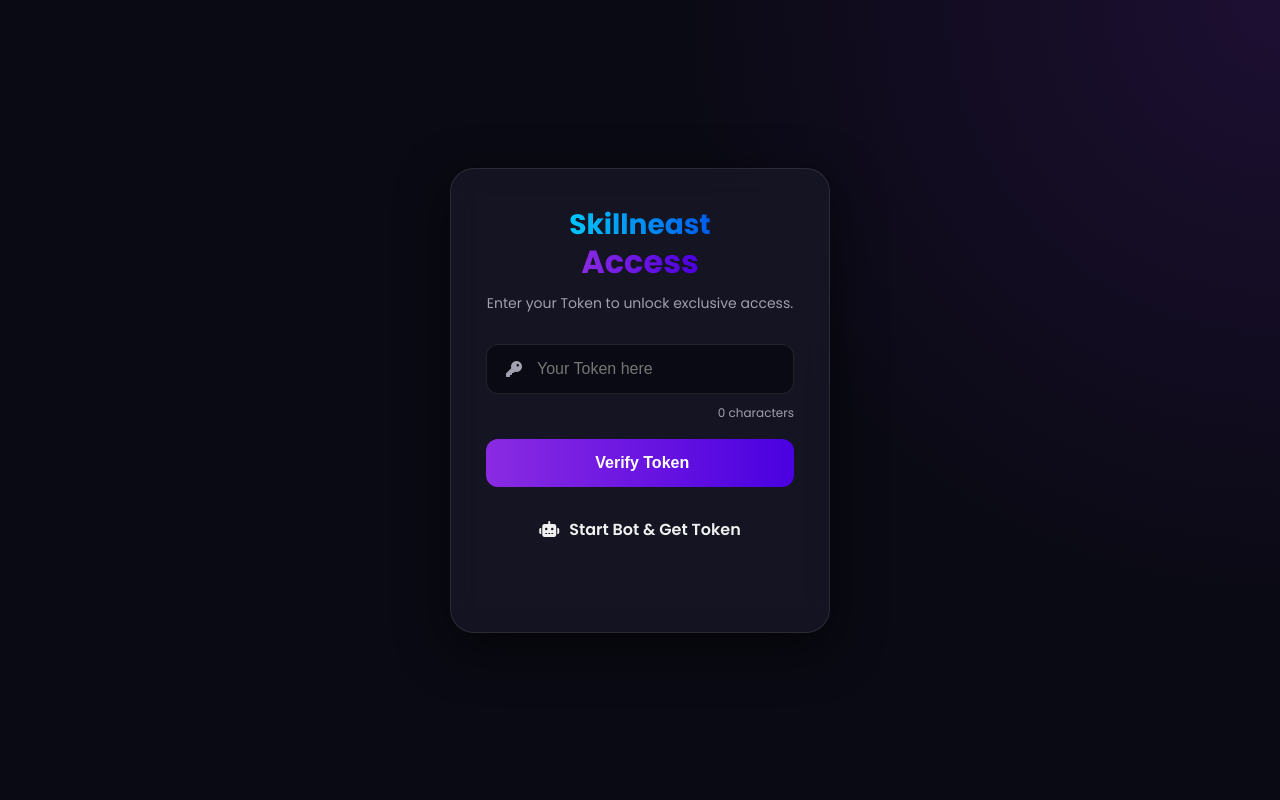
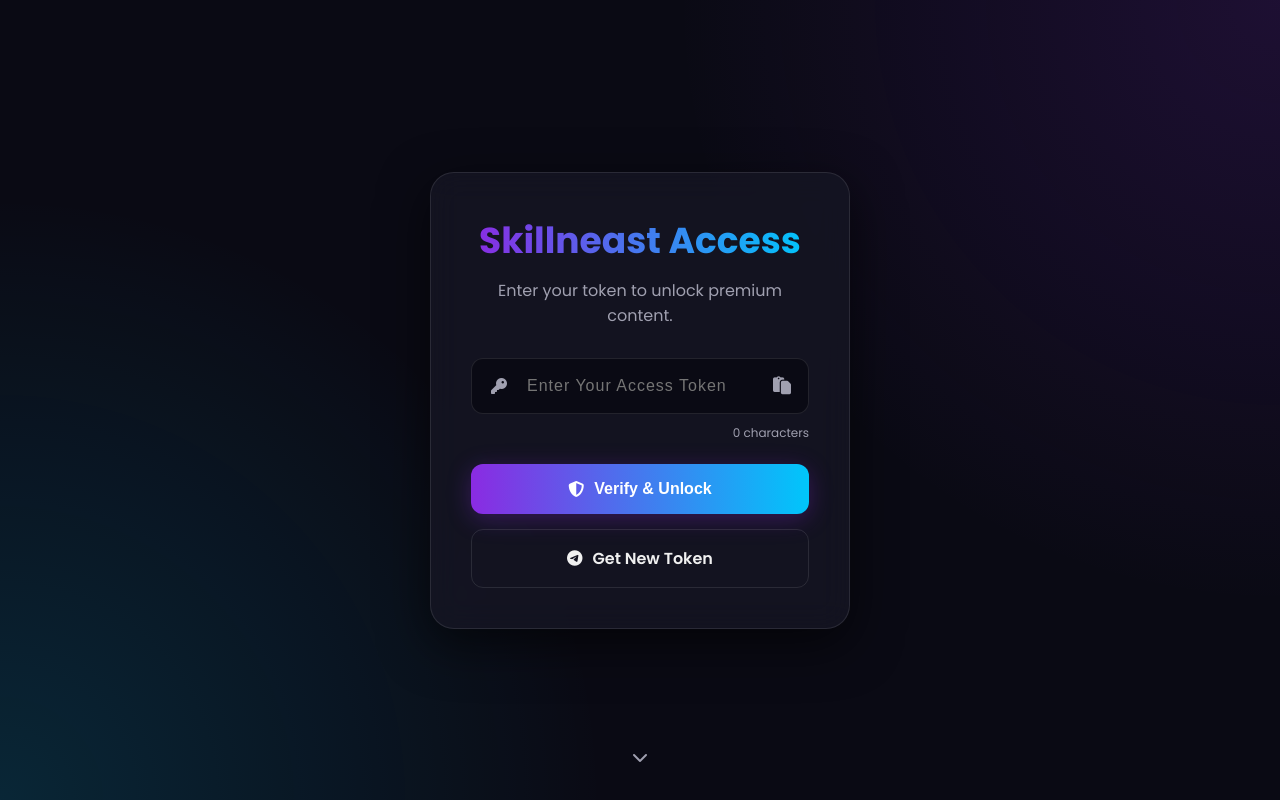
Before and after one commit to skillneast/Skillneastauth, a plain HTML site: page index.html in a window 1280 px wide. Shown: the top 800 px of the page. Drawn offline with Linux system fonts and the light colour scheme.

Commit message:
Update index.html

```diff
--- a/index.html
+++ b/index.html
@@ -3,215 +3,316 @@
 <head>
     <meta charset="UTF-8">
     <meta name="viewport" content="width=device-width, initial-scale=1.0">
-    <title>Skillneast Verification</title>
-    <!-- Google Fonts -->
+    <title>Skillneast Premium Access</title>
+
+    <!-- Icons and Fonts -->
+    <link rel="stylesheet" href="https://cdnjs.cloudflare.com/ajax/libs/font-awesome/6.5.1/css/all.min.css">
     <link rel="preconnect" href="https://fonts.googleapis.com">
     <link rel="preconnect" href="https://fonts.gstatic.com" crossorigin>
-    <link href="https://fonts.googleapis.com/css2?family=Poppins:wght@400;500;600;700&display=swap" rel="stylesheet">
-    <!-- Font Awesome Icons -->
-    <link rel="stylesheet" href="https://cdnjs.cloudflare.com/ajax/libs/font-awesome/6.5.1/css/all.min.css">
+    <link href="https://fonts.googleapis.com/css2?family=Poppins:wght@400;500;600;700;800&display=swap" rel="stylesheet">
+
     <style>
         :root {
-            --primary-gradient: linear-gradient(90deg, #8A2BE2, #4A00E0);
-            --secondary-gradient: linear-gradient(90deg, #00C6FB, #005BEA);
             --bg-color: #0a0a14;
-            --card-bg-color: rgba(22, 22, 36, 0.9);
-            --text-color: #f0f0f0;
-            --text-muted-color: #a0a0b0;
+            --card-bg-color: rgba(22, 22, 36, 0.8);
             --border-color: rgba(255, 255, 255, 0.1);
-            --success-color: #2ecc71;
-            --error-color: #e74c3c;
+            --text-primary: #f0f0f0;
+            --text-secondary: #a0a0b0;
+            --gradient-start: #8A2BE2;
+            --gradient-end: #00C6FB;
+            --success-bg: rgba(34, 197, 94, 0.1);
+            --success-text: #22c55e;
+            --error-bg: rgba(239, 68, 68, 0.1);
+            --error-text: #ef4444;
+        }
+        * { margin: 0; padding: 0; box-sizing: border-box; }
+        html { scroll-behavior: smooth; }
+        body {
+            font-family: 'Poppins', sans-serif;
+            /* === NAYA PREMIUM BACKGROUND === */
+            background: var(--bg-color);
+            background-image:
+                radial-gradient(circle at 100% 0%, rgba(138, 43, 226, 0.15) 0%, transparent 40%),
+                radial-gradient(circle at 0% 100%, rgba(0, 198, 251, 0.15) 0%, transparent 40%);
+            background-attachment: fixed;
+            color: var(--text-primary);
+            overflow-x: hidden;
         }
 
-        * { margin: 0; padding: 0; box-sizing: border-box; }
-
-        body {
-            font-family: 'Poppins', sans-serif;
-            background: var(--bg-color) radial-gradient(circle at 100% 0%, rgba(138, 43, 226, 0.15) 0%, rgba(10, 10, 20, 0) 40%);
-            color: var(--text-color);
-            display: flex;
-            justify-content: center;
-            align-items: center;
-            min-height: 100vh;
-            padding: 20px;
+        .page-section {
+            display: flex; justify-content: center; align-items: center;
+            min-height: 100vh; padding: 40px 20px; position: relative;
         }
 
-        .access-card {
-            background: var(--card-bg-color);
-            padding: 35px;
-            border-radius: 24px;
-            width: 100%;
-            max-width: 380px;
-            text-align: center;
-            border: 1px solid var(--border-color);
+        /* --- SCROLL ANIMATION --- */
+        .hidden { opacity: 0; transform: translateY(30px); transition: opacity 0.8s ease-out, transform 0.8s ease-out; }
+        .visible { opacity: 1; transform: translateY(0); }
+
+        /* --- AUTHENTICATION CARD --- */
+        .auth-container {
+            width: 100%; max-width: 420px; background-color: var(--card-bg-color);
+            padding: 40px; border-radius: 24px; border: 1px solid var(--border-color);
+            box-shadow: 0 15px 50px rgba(0, 0, 0, 0.6); text-align: center;
             backdrop-filter: blur(15px);
-            box-shadow: 0 15px 50px rgba(0, 0, 0, 0.6);
-            animation: fadeIn 1s ease-out;
         }
-
-        @keyframes fadeIn {
-            from { opacity: 0; transform: translateY(20px); }
-            to { opacity: 1; transform: translateY(0); }
+        .header { margin-bottom: 30px; }
+        .header .title {
+            font-size: 36px; font-weight: 700;
+            background-image: linear-gradient(90deg, var(--gradient-start), var(--gradient-end));
+            -webkit-background-clip: text; -webkit-text-fill-color: transparent;
+            margin-bottom: 10px;
         }
-
-        .card-header { margin-bottom: 30px; }
-        .title-group { display: flex; flex-direction: column; align-items: center; margin-bottom: 8px; }
-        .title-skillneast { font-size: 28px; font-weight: 700; background: var(--secondary-gradient); -webkit-background-clip: text; -webkit-text-fill-color: transparent; }
-        .title-access { font-size: 32px; font-weight: 700; background: var(--primary-gradient); -webkit-background-clip: text; -webkit-text-fill-color: transparent; line-height: 1; }
-        .card-header p { font-size: 14px; color: var(--text-muted-color); margin-top: 15px; }
+        .header p { color: var(--text-secondary); font-size: 16px; }
 
         .input-group { position: relative; margin-bottom: 10px; }
-        .input-group i { position: absolute; left: 20px; top: 50%; transform: translateY(-50%); color: var(--text-muted-color); }
-        #tokenInput { width: 100%; padding: 15px 15px 15px 50px; border-radius: 12px; border: 1px solid var(--border-color); background-color: var(--bg-color); color: var(--text-color); font-size: 16px; transition: all 0.3s ease; }
-        #tokenInput:focus { outline: none; border-color: var(--primary-color); box-shadow: 0 0 15px rgba(138, 43, 226, 0.3); }
-        .char-counter { text-align: right; font-size: 12px; color: var(--text-muted-color); margin-bottom: 20px; height: 15px; }
+        .input-group .icon { position: absolute; left: 20px; top: 50%; transform: translateY(-50%); color: var(--text-secondary); }
+        #tokenInput {
+            width: 100%; padding: 18px 55px 18px 55px; border-radius: 12px;
+            border: 1px solid var(--border-color); background-color: #0a0a14;
+            color: var(--text-primary); font-size: 16px; letter-spacing: 1px; transition: all 0.3s ease;
+        }
+        #tokenInput:focus {
+            outline: none; border-color: var(--gradient-end);
+            box-shadow: 0 0 20px rgba(0, 198, 251, 0.2);
+        }
+        .paste-btn {
+            position: absolute; right: 10px; top: 50%; transform: translateY(-50%);
+            background: none; border: none; color: var(--text-secondary);
+            font-size: 18px; cursor: pointer; padding: 8px; border-radius: 8px;
+            transition: color 0.3s, background-color 0.3s;
+        }
+        .paste-btn:hover { color: var(--text-primary); background-color: rgba(255, 255, 255, 0.1); }
+
+        .char-counter { text-align: right; font-size: 12px; color: var(--text-secondary); margin-bottom: 25px; height: 15px; }
 
         .btn {
-            width: 100%; padding: 15px; border: none; border-radius: 12px; font-size: 16px; font-weight: 600; cursor: pointer; display: flex; justify-content: center; align-items: center; gap: 10px; text-decoration: none;
-            position: relative; overflow: hidden; transition: transform 0.2s ease, box-shadow 0.2s ease;
+            width: 100%; padding: 16px; border: none; border-radius: 12px; font-size: 16px;
+            font-weight: 600; cursor: pointer; display: flex; justify-content: center;
+            align-items: center; gap: 10px; text-decoration: none; position: relative; overflow: hidden;
+            transition: transform 0.2s ease, box-shadow 0.3s ease;
         }
-        .btn::before { content: ''; position: absolute; top: 0; left: -100%; width: 75%; height: 100%; background: linear-gradient(120deg, transparent, rgba(255, 255, 255, 0.4), transparent); transition: left 0.7s ease-in-out; }
-        .btn:hover::before { left: 120%; }
-        .btn:hover { transform: translateY(-3px); box-shadow: 0 5px 25px rgba(0, 0, 0, 0.4); }
-        .btn-primary { background: var(--primary-gradient); color: white; margin-bottom: 15px; }
-        .btn-secondary { background-color: transparent; color: var(--text-color); border: 1px solid var(--secondary-gradient); }
-        #message { margin-top: 20px; font-weight: 500; min-height: 20px; }
-        .success { color: var(--success-color); }
-        .error { color: var(--error-color); }
+        .btn::before { content: ''; position: absolute; top: 0; left: -100%; width: 75%; height: 100%;
+            background: linear-gradient(120deg, transparent, rgba(255, 255, 255, 0.4), transparent);
+            transition: left 0.7s ease-in-out;
+        }
+        .btn:hover::before { left: 125%; }
+        .btn:hover { transform: translateY(-3px); }
+        .btn-primary {
+            background-image: linear-gradient(90deg, var(--gradient-start), var(--gradient-end));
+            color: white; margin-bottom: 15px; box-shadow: 0 5px 25px rgba(138, 43, 226, 0.3);
+        }
+        .btn-secondary { background-color: transparent; color: var(--text-primary); border: 1px solid var(--border-color); }
+
+        .message-box {
+            margin-top: 25px; font-weight: 500; min-height: 20px; padding: 12px;
+            border-radius: 8px; display: none; text-align: left;
+        }
+        .message-box.show { display: flex; align-items: center; gap: 10px; animation: slideDown 0.5s ease; }
+        @keyframes slideDown { from { opacity: 0; transform: translateY(-10px); } to { opacity: 1; transform: translateY(0); } }
+        .message-box.success { color: var(--success-text); background-color: var(--success-bg); border-left: 4px solid var(--success-text); }
+        .message-box.error { color: var(--error-text); background-color: var(--error-bg); border-left: 4px solid var(--error-text); }
+
+        .scroll-down-indicator {
+            position: absolute; bottom: 30px; left: 50%; transform: translateX(-50%);
+            color: var(--text-secondary); animation: bounce 2s infinite;
+        }
+        @keyframes bounce { 0%, 20%, 50%, 80%, 100% { transform: translate(-50%, 0); } 40% { transform: translate(-50%, -15px); } 60% { transform: translate(-50%, -7px); } }
+
+        /* --- HOW-IT-WORKS SECTION --- */
+        .info-section { align-items: flex-start; padding-top: 100px; }
+        .info-section h2 { font-size: 2.5rem; text-align: center; margin-bottom: 50px; }
+        .steps-container { display: flex; flex-wrap: wrap; justify-content: center; gap: 30px; }
+        .step-card {
+            background-color: var(--card-bg-color); border: 1px solid var(--border-color);
+            padding: 30px; border-radius: 20px; width: 300px;
+        }
+        .step-card .step-icon {
+            font-size: 30px; margin-bottom: 15px;
+            background-image: linear-gradient(135deg, var(--gradient-start), var(--gradient-end));
+            -webkit-background-clip: text; -webkit-text-fill-color: transparent;
+        }
+        .step-card h3 { font-size: 1.5rem; margin-bottom: 10px; }
+        .step-card p { color: var(--text-secondary); }
     </style>
 </head>
 <body>
-    <div class="access-card">
-        <div id="auth-section">
-            <div class="card-header">
-                <div class="title-group">
-                    <span class="title-skillneast">Skillneast</span>
-                    <span class="title-access">Access</span>
+
+    <div class="page-container">
+        <!-- SECTION 1: VERIFICATION -->
+        <section class="page-section">
+            <div class="auth-container hidden">
+                <div class="header">
+                    <h1 class="title">Skillneast Access</h1>
+                    <p>Enter your token to unlock premium content.</p>
                 </div>
-                <p>Enter your Token to unlock exclusive access.</p>
-            </div>
+
                 <div class="input-group">
-                <i class="fa-solid fa-key"></i>
-                <input type="text" id="tokenInput" placeholder="Your Token here">
+                    <i class="fa-solid fa-key icon"></i>
+                    <input type="text" id="tokenInput" placeholder="Enter Your Access Token">
+                    <button class="paste-btn" id="pasteBtn" title="Paste from clipboard">
+                        <i class="fa-solid fa-paste"></i>
+                    </button>
                 </div>
                 <p class="char-counter"><span id="charCount">0</span> characters</p>
-            <button class="btn btn-primary" id="verifyBtn" onclick="verifyToken()">
-                <span class="btn-text"><i class="fa-solid fa-shield-check"></i> Verify Token</span>
+
+                <button class="btn btn-primary" id="verifyBtn">
+                    <i class="fa-solid fa-shield-halved"></i>
+                    <span>Verify & Unlock</span>
                 </button>
-            <a href="https://t.me/Skillneastverifybot?start=true" target="_blank" class="btn btn-secondary">
-                <i class="fa-solid fa-robot"></i> Start Bot & Get Token
+
+                <a href="#" id="botLink" class="btn btn-secondary" target="_blank">
+                    <i class="fa-brands fa-telegram"></i>
+                    <span>Get New Token</span>
                 </a>
-            <p id="message"></p>
+
+                <div id="messageBox" class="message-box"></div>
             </div>
-        <div id="loading-section" style="display: none;">
-            <i class="fa-solid fa-spinner fa-spin" style="font-size: 40px; color: var(--secondary-gradient);"></i>
-            <p style="margin-top: 20px;">Checking your access status...</p>
+            <div class="scroll-down-indicator">
+                <i class="fa-solid fa-chevron-down"></i>
+            </div>
+        </section>
+
+        <!-- SECTION 2: HOW IT WORKS -->
+        <section class="page-section info-section">
+            <div class="info-content">
+                <h2 class="hidden">How It Works</h2>
+                <div class="steps-container">
+                    <div class="step-card hidden">
+                        <div class="step-icon"><i class="fa-solid fa-user-plus"></i></div>
+                        <h3>1. Join Channels</h3>
+                        <p>First, join our exclusive Telegram channels to become a part of the community.</p>
+                    </div>
+                    <div class="step-card hidden">
+                        <div class="step-icon"><i class="fa-solid fa-ticket"></i></div>
+                        <h3>2. Get Your Token</h3>
+                        <p>Our bot will provide you with a unique, temporary token for secure access.</p>
+                    </div>
+                    <div class="step-card hidden">
+                        <div class="step-icon"><i class="fa-solid fa-unlock-keyhole"></i></div>
+                        <h3>3. Unlock Content</h3>
+                        <p>Enter the token here to get instant access to all our premium resources.</p>
                     </div>
                 </div>
+            </div>
+        </section>
+    </div>
 
-    <!-- Firebase SDK Scripts -->
-    <script src="https://www.gstatic.com/firebasejs/8.10.1/firebase-app.js"></script>
-    <script src="https://www.gstatic.com/firebasejs/8.10.1/firebase-database.js"></script>
+    <!-- Firebase SDKs -->
+    <script src="https://www.gstatic.com/firebasejs/9.6.1/firebase-app-compat.js"></script>
+    <script src="https://www.gstatic.com/firebasejs/9.6.1/firebase-database-compat.js"></script>
 
     <script>
-        // --- YAHAN APNI FIREBASE CONFIGURATION DAALEIN ---
+        // ========================================================================
+        //                     CONFIGURATION (YAHAN BADLAAV KAREIN)
+        // ========================================================================
+
+        // ▼▼▼ APNA FIREBASE CONFIG YAHAN PASTE KAREIN ▼▼▼
         const firebaseConfig = {
             apiKey: "AIzaSyChwpbFb6M4HtG6zwjg0AXh7Lz9KjnrGZk",
             authDomain: "adminneast.firebaseapp.com",
             databaseURL: "https://adminneast-default-rtdb.firebaseio.com",
             projectId: "adminneast",
-            storageBucket: "adminneast.appspot.com",
+            storageBucket: "adminneast.firebasestorage.app",
             messagingSenderId: "883877553418",
-            appId: "1:883877553418:web:84ce8200f4b471bfffc6f3"
+            appId: "1:883877553418:web:84ce8200f4b471bfffc6f3",
+            measurementId: "G-PCH99BDF1S"
         };
+        // ▲▲▲ APNA FIREBASE CONFIG YAHAN PASTE KAREIN ▲▲▲
 
-        // --- YAHAN APNI MAIN WEBSITE KA URL DAALEIN ---
-        const REDIRECT_URL = "https://skillneastauth.vercel.app/";
+        const BOT_LINK = "https://t.me/Skillneastverifybot?start=true";
+        const REDIRECT_URL = "https://skillneastauth.vercel.app/"; // <-- Apna final destination link yahan daalein!
 
-        // Initialize Firebase
+        // ========================================================================
+        //               MAIN JAVASCRIPT LOGIC (ISKO NA BADLEIN)
+        // ========================================================================
+
+        // --- Initialize Firebase ---
         firebase.initializeApp(firebaseConfig);
-        const database = firebase.database();
+        const db = firebase.database();
 
-        // --- Main JavaScript Logic ---
+        // --- DOM Elements ---
         const tokenInput = document.getElementById('tokenInput');
+        const verifyBtn = document.getElementById('verifyBtn');
+        const pasteBtn = document.getElementById('pasteBtn');
         const charCount = document.getElementById('charCount');
-        const messageEl = document.getElementById('message');
-        const verifyBtn = document.getElementById('verifyBtn');
-        const btnText = verifyBtn.querySelector('.btn-text');
-        const authSection = document.getElementById('auth-section');
-        const loadingSection = document.getElementById('loading-section');
+        const messageBox = document.getElementById('messageBox');
+        const botLink = document.getElementById('botLink');
+        botLink.href = BOT_LINK;
 
-        // --- YEH NAYA CODE HAI (AUTO-REDIRECT KE LIYE) ---
-        window.onload = function() {
-            authSection.style.display = 'none';
-            loadingSection.style.display = 'block';
-
-            // Check karo ki user pehle se verified hai ya nahi
-            if (localStorage.getItem('skillneast_verified') === 'true') {
-                // Agar hai, to seedhe redirect kar do
-                window.location.href = REDIRECT_URL;
-            } else {
-                // Agar nahi, to login form dikhao
-                loadingSection.style.display = 'none';
-                authSection.style.display = 'block';
-            }
-        };
-
+        // --- Event Listeners ---
+        verifyBtn.addEventListener('click', verifyToken);
+        tokenInput.addEventListener('keypress', (e) => { if (e.key === 'Enter') verifyToken(); });
         tokenInput.addEventListener('input', () => { charCount.textContent = tokenInput.value.length; });
 
-        async function verifyToken() {
+        // --- NAYA WORKING PASTE BUTTON LOGIC ---
+        pasteBtn.addEventListener('click', async () => {
+            try {
+                const text = await navigator.clipboard.readText();
+                tokenInput.value = text;
+                // Manually trigger input event for the counter to update
+                tokenInput.dispatchEvent(new Event('input', { bubbles: true }));
+            } catch (err) {
+                console.error('Failed to read clipboard contents: ', err);
+                showMessage("Clipboard access denied. Please paste manually (Ctrl+V).", "error", "fa-ban");
+            }
+        });
+
+        // --- Core Verification Function ---
+        function verifyToken() {
             const token = tokenInput.value.trim();
-            messageEl.textContent = '';
-            messageEl.className = '';
-            if (!token) {
-                messageEl.textContent = 'Please enter a token first.';
-                messageEl.className = 'error';
-                return;
+            if (!token) { showMessage("Please enter a token first.", "error", "fa-triangle-exclamation"); return; }
+            verifyBtn.disabled = true;
+            verifyBtn.innerHTML = `<i class="fa-solid fa-spinner fa-spin"></i> Verifying...`;
+
+            const tokenRef = db.ref('tokens/' + token);
+            tokenRef.get().then((snapshot) => {
+                const currentTime = Math.floor(Date.now() / 1000);
+                if (snapshot.exists()) {
+                    const tokenData = snapshot.val();
+                    if (tokenData.used === true) {
+                        showMessage("This token has already been used.", "error", "fa-ban");
+                        resetButton();
+                    } else if (currentTime > tokenData.expiry_timestamp) {
+                        showMessage("This token has expired. Please get a new one.", "error", "fa-clock-rotate-left");
+                        resetButton();
+                    } else {
+                        showMessage("Verification Successful! Unlocking content...", "success", "fa-circle-check");
+                        tokenRef.update({ used: true });
+                        setTimeout(() => { window.location.href = REDIRECT_URL; }, 2000);
+                    }
+                } else {
+                    showMessage("Invalid Token. Please check and try again.", "error", "fa-question-circle");
+                    resetButton();
+                }
+            }).catch((error) => {
+                console.error("Firebase Error:", error);
+                showMessage("A database error occurred. Please try again.", "error", "fa-database");
+                resetButton();
+            });
         }
 
-            verifyBtn.disabled = true;
-            btnText.innerHTML = '<i class="fa-solid fa-spinner fa-spin"></i> Verifying...';
-
-            try {
-                const usersRef = database.ref('users');
-                const snapshot = await usersRef.orderByChild('token').equalTo(token).once('value');
-
-                if (!snapshot.exists()) {
-                    throw new Error("Invalid Token. Please get a new one from the bot.");
+        function showMessage(text, type, icon) {
+            messageBox.innerHTML = `<i class="fa-solid ${icon}"></i> <span>${text}</span>`;
+            messageBox.className = `message-box ${type} show`;
         }
 
-                const userId = Object.keys(snapshot.val())[0];
-                const userData = snapshot.val()[userId];
-                const now = Math.floor(Date.now() / 1000);
-
-                if (now > userData.expiry_timestamp) {
-                    throw new Error("Token has expired. Please get a new one.");
+        function resetButton() {
+            verifyBtn.disabled = false;
+            verifyBtn.innerHTML = `<i class="fa-solid fa-shield-halved"></i> <span>Verify & Unlock</span>`;
         }
 
-                if (userData.used) {
-                    throw new Error("This token has already been used.");
+        // --- Scroll Animation Logic ---
+        const observer = new IntersectionObserver((entries) => {
+            entries.forEach((entry) => {
+                if (entry.isIntersecting) {
+                    entry.target.classList.add('visible');
+                    observer.unobserve(entry.target);
                 }
+            });
+        }, { threshold: 0.1 });
 
-                await database.ref(`users/${userId}`).update({ used: true });
-
-                // --- SUCCESS ---
-                messageEl.textContent = 'Verification Successful! Redirecting...';
-                messageEl.className = 'success';
-
-                // User ko "remember" karne ke liye localStorage mein set karo
-                localStorage.setItem('skillneast_verified', 'true');
-
-                setTimeout(() => {
-                    window.location.href = REDIRECT_URL;
-                }, 1500); // 1.5 second baad redirect
-
-            } catch (error) {
-                messageEl.textContent = `Error: ${error.message}`;
-                messageEl.className = 'error';
-                verifyBtn.disabled = false;
-                btnText.innerHTML = '<i class="fa-solid fa-shield-check"></i> Verify Token';
-            }
-        }
+        const hiddenElements = document.querySelectorAll('.hidden');
+        hiddenElements.forEach((el) => observer.observe(el));
     </script>
 </body>
 </html>
```
Lines whose indentation alone changed are shown as unchanged.
